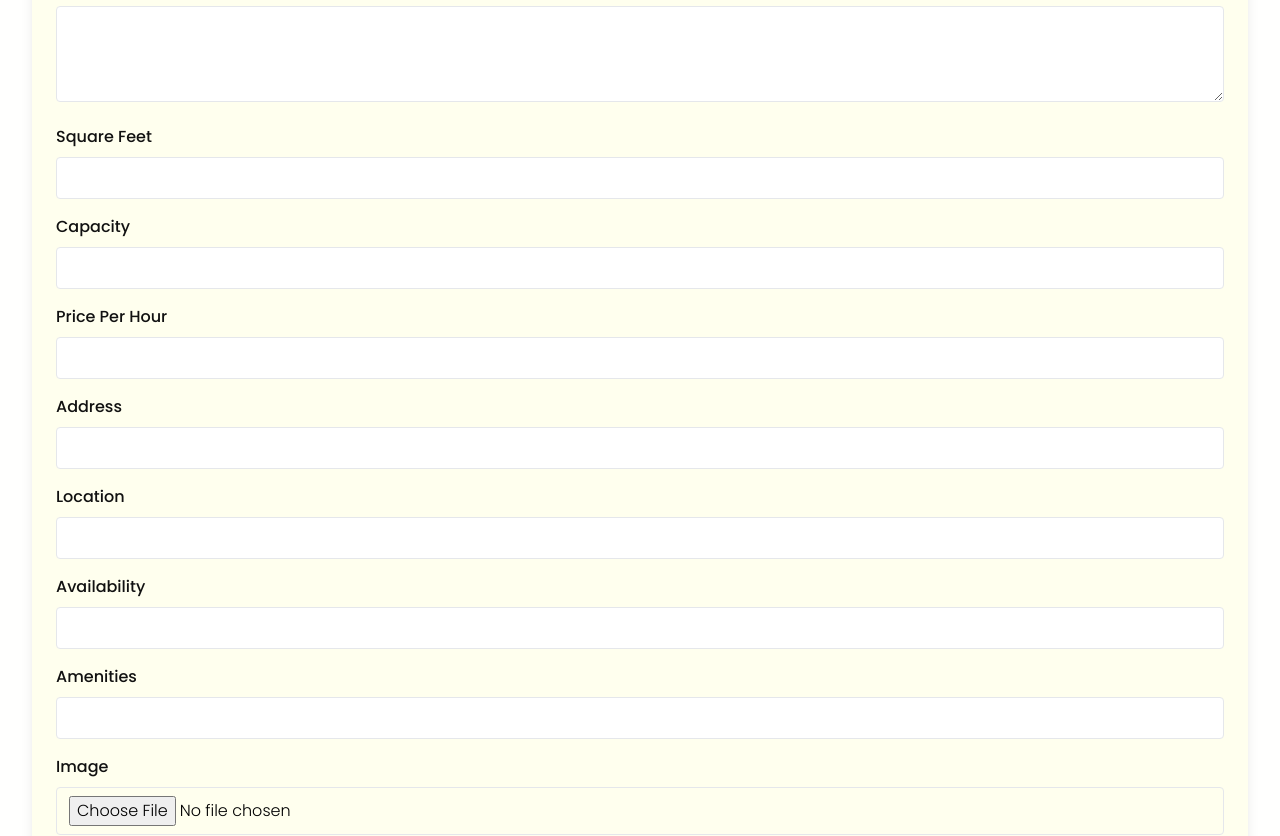
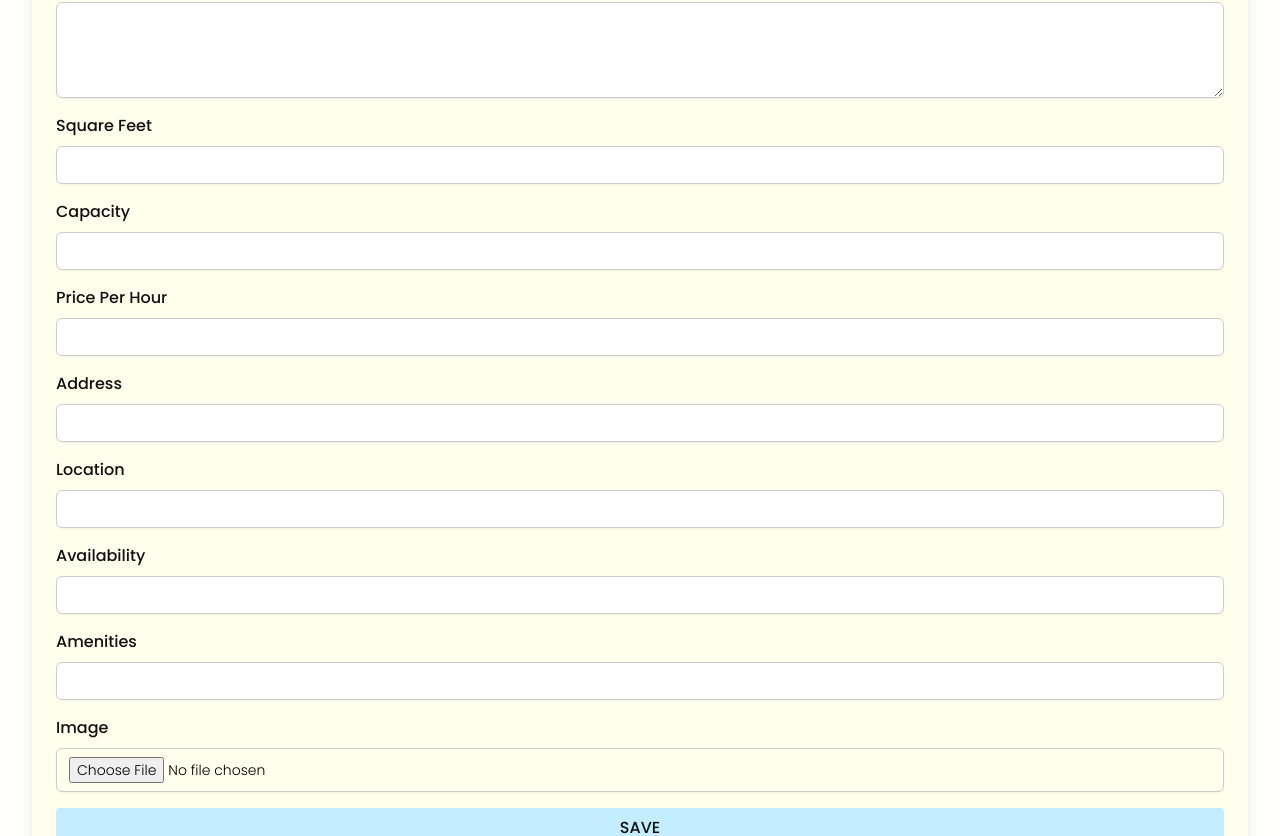
Before and after one commit to Nimira43/Ventura, a Next.js app: page /rooms/add in a window 1280 px wide. Shown: the part 312-1148 px from the top of the page. Built offline with nearby package versions, Linux system fonts and the light colour scheme; no server answers.

Commit message:
Updating AddRoomPage, LoginPage and RegisterPage

```diff
--- a/app/login/page.jsx
+++ b/app/login/page.jsx
@@ -33,7 +33,7 @@ const LoginPage= () => {
           <div className='mb-4'>
             <label
               htmlFor='email'
-              className='block text-dark font-medium mb-2'
+              className='form-label mb-2'
             >
               Email
             </label>
@@ -41,7 +41,7 @@ const LoginPage= () => {
               type='email'
               id='email'
               name='email'
-              className='border rounded w-full py-2 px-3'
+              className='form-input'
               required
             />
           </div>
@@ -49,7 +49,7 @@ const LoginPage= () => {
           <div className='mb-6'>
             <label
               htmlFor='password'
-              className='block text-dark font-medium mb-2'
+              className='form-label mb-2'
             >
               Password
             </label>
@@ -57,7 +57,7 @@ const LoginPage= () => {
               type='password'
               id='password'
               name='password'
-              className='border rounded w-full py-2 px-3'
+              className='form-input'
               required
             />
           </div>
--- a/app/register/page.jsx
+++ b/app/register/page.jsx
@@ -31,7 +31,7 @@ const RegisterPage= () => {
           <div className='mb-4'>
             <label
               htmlFor='name'
-              className='block text-dark font-medium mb-2'
+              className='form-label mb-2'
             >
               Name
             </label>
@@ -39,7 +39,7 @@ const RegisterPage= () => {
               type='text'
               id='name'
               name='name'
-              className='border rounded w-full py-2 px-3'
+              className='form-input'
               required
             />
           </div>
@@ -47,7 +47,7 @@ const RegisterPage= () => {
           <div className='mb-4'>
             <label
               htmlFor='email'
-              className='block text-dark font-medium mb-2'
+              className='form-label mb-2'
             >
               Email
             </label>
@@ -55,7 +55,7 @@ const RegisterPage= () => {
               type='email'
               id='email'
               name='email'
-              className='border rounded w-full py-2 px-3'
+              className='form-input'
               required
             />
           </div>
@@ -63,7 +63,7 @@ const RegisterPage= () => {
           <div className='mb-4'>
             <label
               htmlFor='password'
-              className='block text-dark font-medium mb-2'
+              className='form-label mb-2'
             >
               Password
             </label>
@@ -71,7 +71,7 @@ const RegisterPage= () => {
               type='password'
               id='password'
               name='password'
-              className='border rounded w-full py-2 px-3'
+              className='form-input'
               required
             />
           </div>
@@ -79,7 +79,7 @@ const RegisterPage= () => {
           <div className='mb-6'>
             <label
               htmlFor='confirm-password'
-              className='block text-dark font-medium mb-2'
+              className='form-label mb-2'
             >
               Confirm Password
             </label            >
@@ -87,7 +87,7 @@ const RegisterPage= () => {
               type='password'
               id='confirm-password'
               name='confirm-password'
-              className='border rounded w-full py-2 px-3'
+              className='form-input'
               required
             />
           </div>
--- a/app/rooms/add/page.jsx
+++ b/app/rooms/add/page.jsx
@@ -28,7 +28,7 @@ const AddRoomPage = () => {
           <div className='mb-4'>
             <label
               htmlFor='name'
-              className='block text-dark font-medium mb-2'
+              className='form-label mb-2'
             >
               Room Name
             </label>
@@ -36,28 +36,28 @@ const AddRoomPage = () => {
               type='text'
               id='name'
               name='name'
-              className='border rounded w-full py-2 px-3'
+              className='form-input'
               required
             />
           </div>
           <div className='mb-4'>
             <label
               htmlFor='description'
-              className='block text-dark font-medium mb-2'
+              className='form-label mb-2'
             >
               Description
             </label>
             <textarea
               id='description'
               name='description'
-              className='border rounded w-full h-24 py-2 px-3'
+              className='form-input h-24'
               required
             ></textarea>
           </div>
           <div className='mb-4'>
             <label
               htmlFor='sqft'
-              className='block text-dark font-medium mb-2'
+              className='form-label mb-2'
             >
               Square Feet
             </label>
@@ -65,14 +65,14 @@ const AddRoomPage = () => {
               type='number'
               id='sqft'
               name='sqft'
-              className='border rounded w-full py-2 px-3'
+              className='form-input'
               required
             />
           </div>
           <div className='mb-4'>
             <label
               htmlFor='capacity'
-              className='block text-dark font-medium mb-2'
+              className='form-label mb-2'
             >
               Capacity
             </label>
@@ -80,14 +80,14 @@ const AddRoomPage = () => {
               type='number'
               id='capacity'
               name='capacity'
-              className='border rounded w-full py-2 px-3'
+              className='form-input'
               required
             />
           </div>
           <div className='mb-4'>
             <label
               htmlFor='price_per_hour'
-              className='block text-dark font-medium mb-2'
+              className='form-label mb-2'
             >
               Price Per Hour
             </label>
@@ -95,14 +95,14 @@ const AddRoomPage = () => {
               type='number'
               id='price_per_hour'
               name='price_per_hour'
-              className='border rounded w-full py-2 px-3'
+              className='form-input'
               required
             />
           </div>
           <div className='mb-4'>
             <label
               htmlFor='address'
-              className='block text-dark font-medium mb-2'
+              className='form-label mb-2'
             >
               Address
             </label>
@@ -110,14 +110,14 @@ const AddRoomPage = () => {
               type='text'
               id='address'
               name='address'
-              className='border rounded w-full py-2 px-3'
+              className='form-input'
               required
             />
           </div>
           <div className='mb-4'>
             <label
               htmlFor='location'
-              className='block text-dark font-medium mb-2'
+              className='form-label mb-2'
             >
               Location
             </label>
@@ -125,14 +125,14 @@ const AddRoomPage = () => {
               type='text'
               id='location'
               name='location'
-              className='border rounded w-full py-2 px-3'
+              className='form-input'
               required
             />
           </div>
           <div className='mb-4'>
             <label
               htmlFor='availability'
-              className='block text-dark font-medium mb-2'
+              className='form-label mb-2'
             >
               Availability
             </label>
@@ -140,14 +140,14 @@ const AddRoomPage = () => {
               type='text'
               id='availability'
               name='availability'
-              className='border rounded w-full py-2 px-3'
+              className='form-input'
               required
             />
           </div>
           <div className='mb-4'>
             <label
               htmlFor='amenities'
-              className='block text-dark font-medium mb-2'
+              className='form-label mb-2'
             >
               Amenities
             </label>
@@ -155,14 +155,14 @@ const AddRoomPage = () => {
               type='text'
               id='amenities'
               name='amenities'
-              className='border rounded w-full py-2 px-3'
+              className='form-input'
               required
             />
           </div>
           <div className='mb-4'>
             <label
               htmlFor='image'
-              className='block text-dark font-medium mb-2'
+              className='form-label mb-2'
             >
               Image
             </label>
@@ -170,7 +170,7 @@ const AddRoomPage = () => {
               type='file'
               id='image'
               name='image'
-              className='border rounded w-full py-2 px-3'
+              className='form-input'
             />
           </div>
           <div className='flex flex-col gap-5'>
--- a/assets/styles/globals.css
+++ b/assets/styles/globals.css
@@ -38,9 +38,9 @@ body {
 }
 
 .form-label {
-  @apply block text-sm font-medium text-dark;
+  @apply block font-medium text-dark;
 }
 
 .form-input {
-  @apply mt-1 block w-full px-3 py-2 border border-grey-dark rounded-md shadow-sm focus:border-dark sm:text-sm;
+  @apply mt-1 block w-full px-3 py-2 border border-grey-light rounded-md shadow-sm focus:border-dark outline-none sm:text-sm;
 }
--- a/tailwind.config.js
+++ b/tailwind.config.js
@@ -13,6 +13,8 @@ module.exports = {
         'dark': '#111',
         'light': '#ffffee',
         'grey-dark': '#333',
+        'grey-light': '#ccc'
+
       },
     },
   },
```
